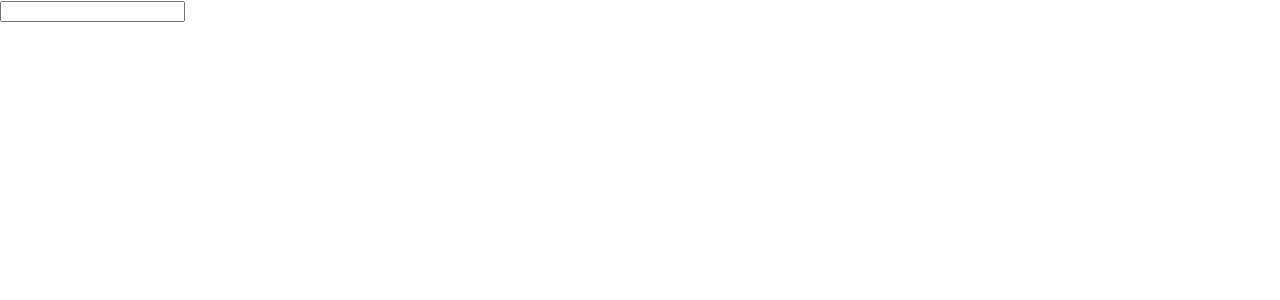
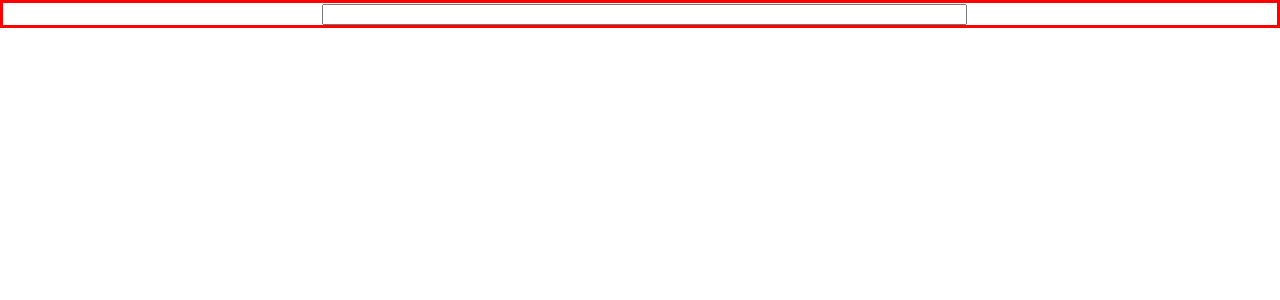
Before and after one commit to chase-the-coder/weather-app-api, a React (Create React App) app: page / in a window 1280 px wide. Shown: the top 300 px of the page. Built offline with nearby package versions, Linux system fonts and the light colour scheme.

Commit message:
added styles to Input.css

```diff
--- a/src/App.css
+++ /dev/null
@@ -1,38 +0,0 @@
-.App {
-  text-align: center;
-}
-
-.App-logo {
-  height: 40vmin;
-  pointer-events: none;
-}
-
-@media (prefers-reduced-motion: no-preference) {
-  .App-logo {
-    animation: App-logo-spin infinite 20s linear;
-  }
-}
-
-.App-header {
-  background-color: #282c34;
-  min-height: 100vh;
-  display: flex;
-  flex-direction: column;
-  align-items: center;
-  justify-content: center;
-  font-size: calc(10px + 2vmin);
-  color: white;
-}
-
-.App-link {
-  color: #61dafb;
-}
-
-@keyframes App-logo-spin {
-  from {
-    transform: rotate(0deg);
-  }
-  to {
-    transform: rotate(360deg);
-  }
-}
--- a/src/App.js
+++ b/src/App.js
@@ -1,13 +1,15 @@
 import React, { useContext } from 'react';
 import { ThemeContext, ThemeProvider } from './components/ThemeContext';
 import Input from './components/Input';
-import './App.css'
+import './styles/App.css'
 function App() {
 	const context = useContext(ThemeContext);
 	return (
 
     <>
-      <Input />
+      <div className='container'>
+        <Input />
+      </div>
     </>
   )
 }
--- a/src/components/Input.js
+++ b/src/components/Input.js
@@ -1,6 +1,7 @@
 import React, { useEffect, useContext, useState } from 'react';
 import axios from 'axios';
 import { ThemeContext } from './ThemeContext';
+import '../styles/Input.css';
 
 function Input() {
 	const [ input, setInput ] = useState('');
@@ -8,7 +9,13 @@ function Input() {
 	return (
 		<form>
 			<label htmlFor="location" />
-			<input type="text" id="location" value={input} onChange={(e) => setInput(e.target.value)} />
+			<input
+				className="input-centered"
+				type="text"
+				id="location"
+				value={input}
+				onChange={(e) => setInput(e.target.value)}
+			/>
 		</form>
 	);
 }
--- a/src/index.js
+++ b/src/index.js
@@ -1,6 +1,6 @@
 import React from 'react';
 import ReactDOM from 'react-dom';
-import './index.css';
+import './styles/index.css';
 import App from './App';
 import reportWebVitals from './reportWebVitals';
 import { ThemeProvider } from './components/ThemeContext';
--- /dev/null
+++ b/src/styles/App.css
@@ -0,0 +1,44 @@
+.App {
+	text-align: center;
+}
+
+.App-logo {
+	height: 40vmin;
+	pointer-events: none;
+}
+
+@media (prefers-reduced-motion: no-preference) {
+	.App-logo {
+		animation: App-logo-spin infinite 20s linear;
+	}
+}
+
+.App-header {
+	background-color: #282c34;
+	min-height: 100vh;
+	display: flex;
+	flex-direction: column;
+	align-items: center;
+	justify-content: center;
+	font-size: calc(10px + 2vmin);
+	color: white;
+}
+
+.App-link {
+	color: #61dafb;
+}
+
+@keyframes App-logo-spin {
+	from {
+		transform: rotate(0deg);
+	}
+	to {
+		transform: rotate(360deg);
+	}
+}
+
+.container {
+	width: auto;
+	height: auto;
+	border: solid red;
+}
--- /dev/null
+++ b/src/styles/Input.css
@@ -0,0 +1,5 @@
+.input-centered {
+	width: 50%;
+	margin-left: 25%;
+	margin-right: 25%;
+}
```
Also changed, not shown: src/styles/index.css (renamed from src/index.css).
